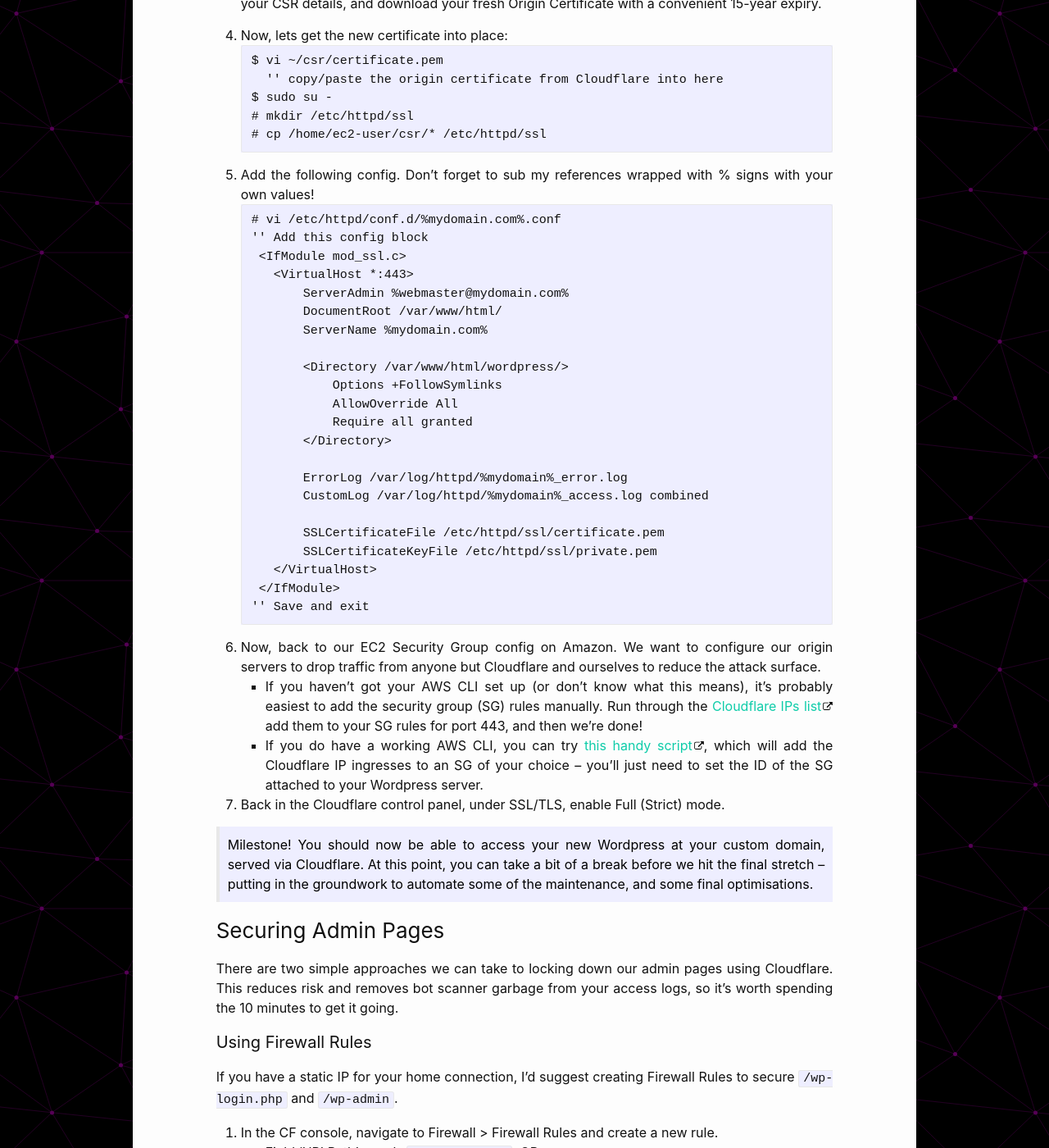
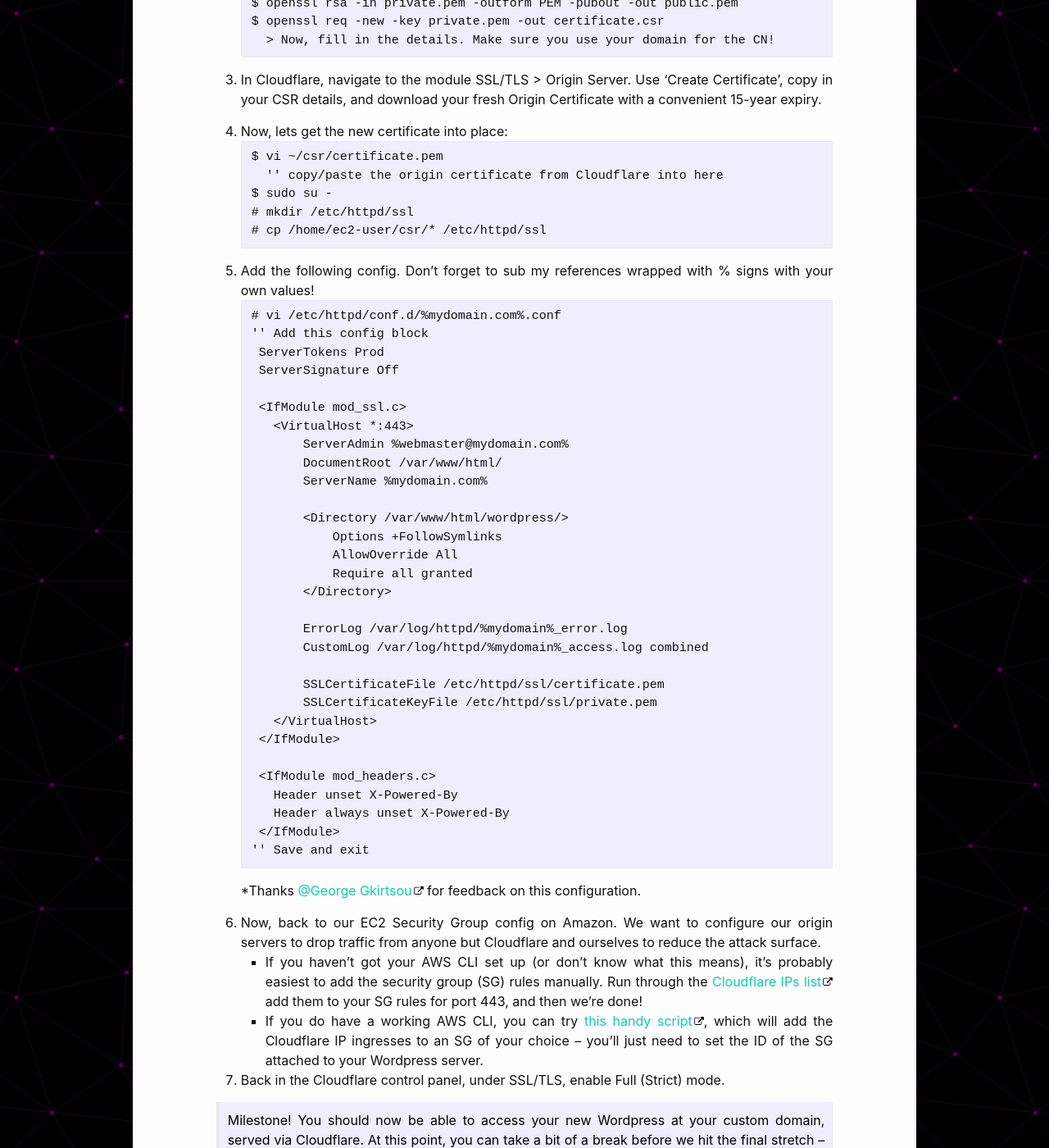
Before and after one commit to dbergamin/dbergamin-personal-site, a Jekyll site: the page built from site/_posts/2020-05-19-wordpress-on-aws-from-scratch.markdown, in a window 1280 px wide and 1400 px high, scrolled down 6283 px. Shown: the whole window at 82% size. Built offline with Jekyll 4.4.1, drawn with Linux system fonts in a browser that asks for light colours; some of the changed text lies outside the part shown.

Commit message:
Updates to wordpress provisioning post - Enable systemctl services so they start on boot - Update for feedback from George: Some version concealment options in Apache - Update for feedback from Ravi: RDS is free-tier

```diff
--- a/site/_posts/2020-05-19-wordpress-on-aws-from-scratch.markdown
+++ b/site/_posts/2020-05-19-wordpress-on-aws-from-scratch.markdown
@@ -14,7 +14,8 @@ For me, the process of building the site was a key part of the journey. But for
 A self-hosted Wordpress instance on the AWS free tier ended up being the most attractive option. While doing the setup, I thought I'd document the process and share it here in the hope of making it easier for others who want to do the same. Blogging is a very isolation-friendly exercise, and I'd recommend it to anyone!
 
 A quick note in advance to address some glaring omissions:
-1. I've opted for a local database over RDS due to cost. The automated maintenance offered by RDS would make it a sensible choice if cost were no object.
+1. ~~I've opted for a local database over RDS due to cost. The automated maintenance offered by RDS would make it a sensible choice if cost were no object.~~
+  * Update: Thanks to Ravi Soni for pointing out that RDS has a separate Free Tier allowance to EC2, so you get a year free on RDS as well! I am going to update the setup and this post to use RDS in due course.
 1. Despite likely being faster to set up initially, I've avoided Docker here, as it adds complexity to ongoing maintenance and troubleshooting. With no major need for isolation and no local development or pipeline, I don't think it pays for itself here. If you've had a good experience using Docker for this use case, please do write about it and reach out, I'm not averse to switching!
 
 ----
@@ -104,9 +105,10 @@ $ sudo su -
 
 ### Prepare the Database
 
-1. First, start MariaDB:
+1. First, start MariaDB and enable it for future reboots:
 ~~~
 # systemctl start mariadb.service
+# systemctl enable mariadb.service
 ~~~
 1. Now, create the database. Do choose your own password!
     ~~~
@@ -229,6 +232,9 @@ $ sudo su -
 ~~~
 # vi /etc/httpd/conf.d/%mydomain.com%.conf
 '' Add this config block
+    ServerTokens Prod
+    ServerSignature Off
+
     <IfModule mod_ssl.c>
       <VirtualHost *:443>
           ServerAdmin %webmaster@mydomain.com%
@@ -248,8 +254,14 @@ $ sudo su -
           SSLCertificateKeyFile /etc/httpd/ssl/private.pem
       </VirtualHost>
     </IfModule>
+
+    <IfModule mod_headers.c>
+      Header unset X-Powered-By
+      Header always unset X-Powered-By
+    </IfModule>
 '' Save and exit
 ~~~
+*Thanks [@George Gkirtsou][george-site] for feedback on this configuration.
 
 1. Now, back to our EC2 Security Group config on Amazon. We want to configure our origin servers to drop traffic from anyone but Cloudflare and ourselves to reduce the attack surface.
 * If you haven't got your AWS CLI set up (or don't know what this means), it's probably easiest to add the security group (SG) rules manually. Run through the [Cloudflare IPs list][cloudflare-subnets] add them to your SG rules for port 443, and then we're done!
@@ -363,7 +375,7 @@ I chose to use the Wordpress backup plugin [UpdraftPlus][updraft-plus]. Install
   * After authenticating with your remote, manually take a test backup **and restore it** to verify that it works.
 
 ### Keeping your instance patched
-Patching is a bit of a chore and easy to forget. Let's automate it using the AWS Systems Manager.
+Patching is a bit of a chore and easy to forget. Let's automate it using the AWS Systems Manager. Please note that these instructions are best suited for an AWS account that only runs this Wordpress instance.
 
 1. Open up the AWS Console and go to the Systems Manager product. Click through the wizard, creating the default IAM role and targeting all eligible instances to get started.
 1. SSH into your Wordpress instance and run `sudo systemctl restart amazon-ssm-agent.service` to help it get detected faster.
@@ -408,6 +421,7 @@ To those that made it this far, thanks for following along and I hope you've enj
 [add-cf-ranges-to-sg]:    https://gist.github.com/dbergamin/f0c9416b2f89fda6693514f4b741fad6
 [ssh-sftp-updater]:       https://en-gb.wordpress.org/plugins/ssh-sftp-updater-support
 [updraft-plus]:           https://wordpress.org/plugins/updraftplus/
+[george-site]:            https://ggirtsou.com/
 [seo-framework]:          https://wordpress.org/plugins/autodescription/
 [google-search-console]:  https://search.google.com/search-console/welcome
 [about-me]:               /about.html
```
Also changed, not shown: other parts of site/_posts/2020-05-19-wordpress-on-aws-from-scratch.markdown (+3 -1 lines).
